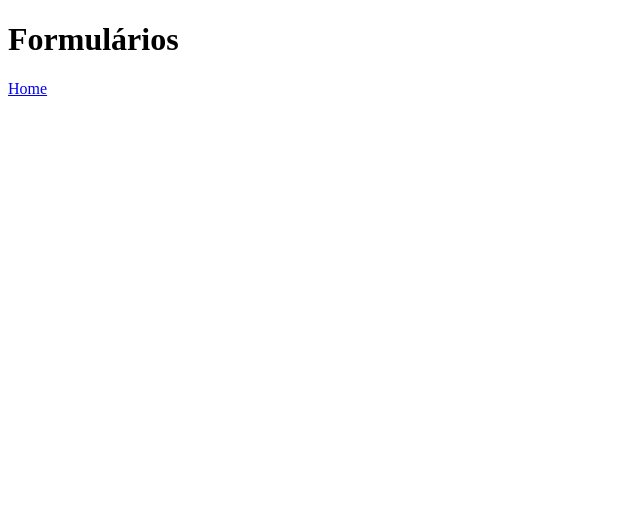
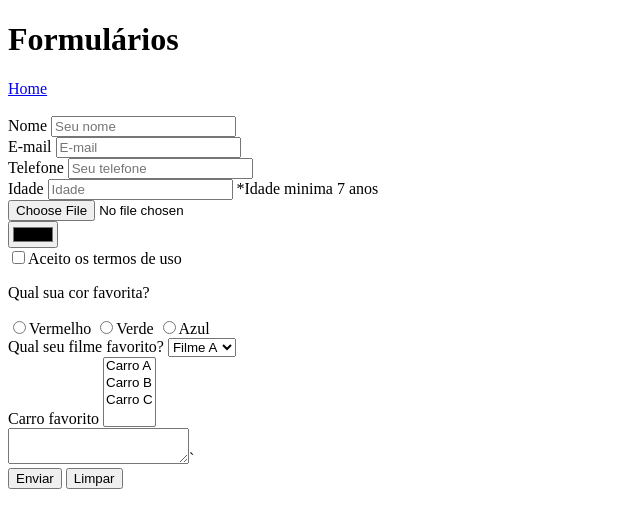
Before and after one commit to MatiasBrighent/HTML-Aula, a plain HTML site: page forms.html in a window 1280 px wide. Shown: the whole page, without its empty margins (0-640 px from the left). Drawn offline with Linux system fonts and the light colour scheme.

Commit message:
add conteúdo a forms.html

```diff
--- a/forms.html
+++ b/forms.html
@@ -9,7 +9,52 @@
     <header>
         <h1>Formulários</h1>
         <a href="index.html">Home</a>
-    </header>
+    </header> <br>
+    <form >
+        <label for="text">Nome</label>
+        <input id="text" type="text" placeholder="Seu nome" />
+        <br>
+        <label for="email" >E-mail</label>
+        <input id="email" type="email" placeholder="E-mail" />
+        <br>
+        <label for="tel">Telefone</label>
+        <input id="tel" type="tel" placeholder="Seu telefone" />
+        <br>
+        <label for="number">Idade</label>
+        <input id="number" type="number" min="7" placeholder="Idade"/>  *Idade minima 7 anos <br>
+        <input type="file" /> <br>
+        <input type="color" /> <br>
+        <input type="checkbox" id="checkbox-termos" /><label for="checkbox-termos">Aceito os termos de uso</label>
+        <p>
+            Qual sua cor favorita?
+        </p>
+        <input type="radio" name="cor-favorita" id="cor-vermelha" /><label for="cor-vermelha">Vermelho</label>
+        <input type="radio" name="cor-favorita" id="cor-verde"/><label for="cor-verde">Verde</label>
+        <input type="radio" name="cor-favorita" id="cor-azul"/><label for="cor-azul">Azul</label>
+        <br>
+        <label >Qual seu filme favorito?</label>
+        <select>
+            <option>Filme A</option>
+            <option>Filme B</option>
+            <option>Filme C</option>
+        </select>
+        <br>
+        <label >Carro favorito</label>
+        <select multiple>
+            <option>Carro A</option>
+            <option>Carro B</option>
+            <option>Carro C</option>
+        </select>
+        <br>
+        <textarea></textarea>`
+        <br>
+        <button type="submit">
+            Enviar
+        </button>
+        <button type="reset">
+            Limpar
+        </button>
+    </form>
 
 </body>
 </html>
```
